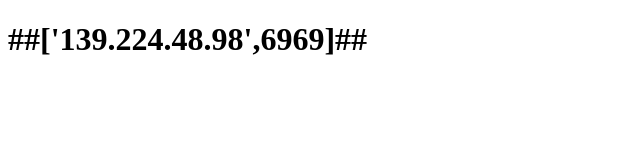
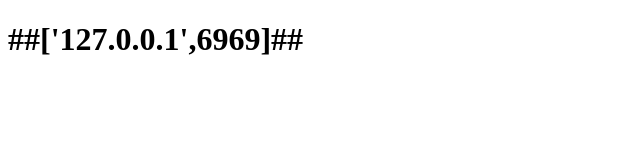
Before and after one commit to liyue983/win, a website: page index.html in a window 1280 px wide. Shown: the whole page, without its empty margins (0-640 px from the left). Drawn offline with Linux system fonts and the light colour scheme.

Commit message:
Update index.html

```diff
--- a/index.html
+++ b/index.html
@@ -5,6 +5,6 @@
 <title>windows</title>
 </head>
 <body>
-    <h1>##['139.224.48.98',6969]##</h1>
+    <h1>##['127.0.0.1',6969]##</h1>
 </body>
 </html>
```
